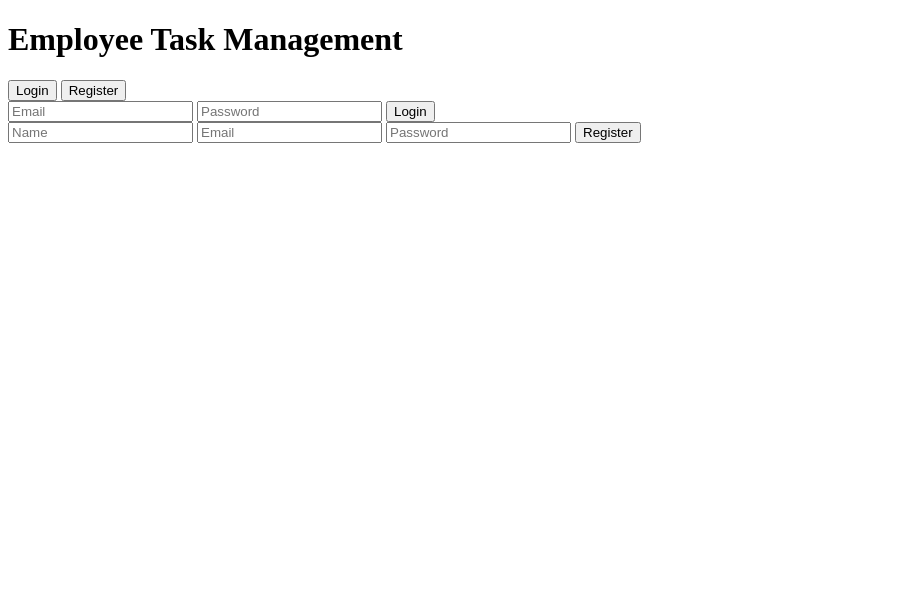
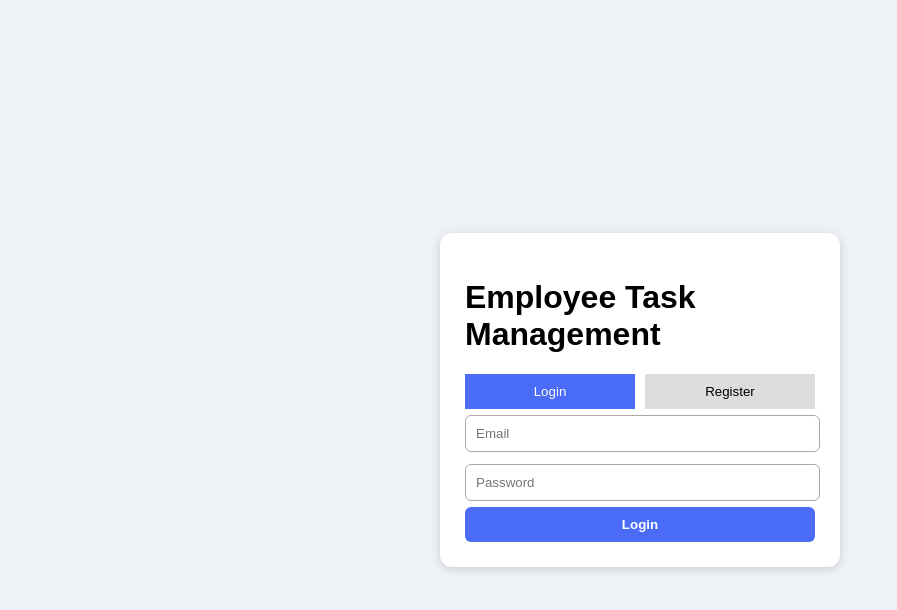
Before and after one commit to Deekshitha2225/Employe-Management-System, a plain HTML site: page frontend/index.html in a window 1280 px wide. Shown: the whole page, without its empty margins (0-897 px from the left). Drawn offline with Linux system fonts and the light colour scheme; files that its build step writes are made by us from their sources; the site is published under a folder, as on GitHub Pages, so addresses that start at the root find nothing.

Commit message:
Formatted and fixed index.html static paths

```diff
--- a/frontend/index.html
+++ b/frontend/index.html
@@ -4,9 +4,7 @@
     <meta charset="UTF-8">
     <meta name="viewport" content="width=device-width, initial-scale=1.0">
     <title>Login | Employee Task Manager</title>
-
-    <!-- CSS -->
-    <link rel="stylesheet" href="/static/style.css">
+    <link rel="stylesheet" href="style.css">
 </head>
 
 <body class="auth-body">
@@ -36,8 +34,7 @@
 
 </div>
 
-<!-- JavaScript (MUST be last) -->
-<script src="/static/script.js"></script>
+<script src="app.js"></script>
 
 </body>
 </html>
```
